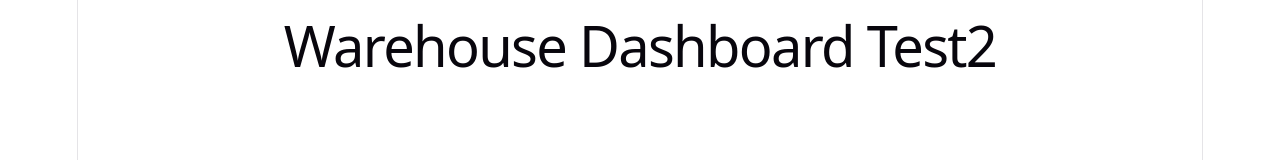
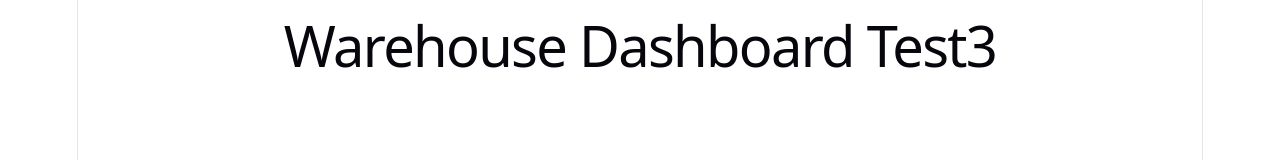
Before and after one commit to rakshitjain277-product/warehouse-project, a React app in the folder frontend/: page / in a window 1280 px wide. Shown: the top 160 px of the page. Built offline with nearby package versions, Linux system fonts and the light colour scheme; the HTML template or start-up script is replaced by a standard one.

Commit message:
Change dashboard title from Test2 to Test3

```diff
--- a/frontend/src/App.jsx
+++ b/frontend/src/App.jsx
@@ -1,7 +1,7 @@
 function App() {
   return (
     <div>
-      <h1>Warehouse Dashboard Test2</h1>
+      <h1>Warehouse Dashboard Test3</h1>
     </div>
   )
 }
```
